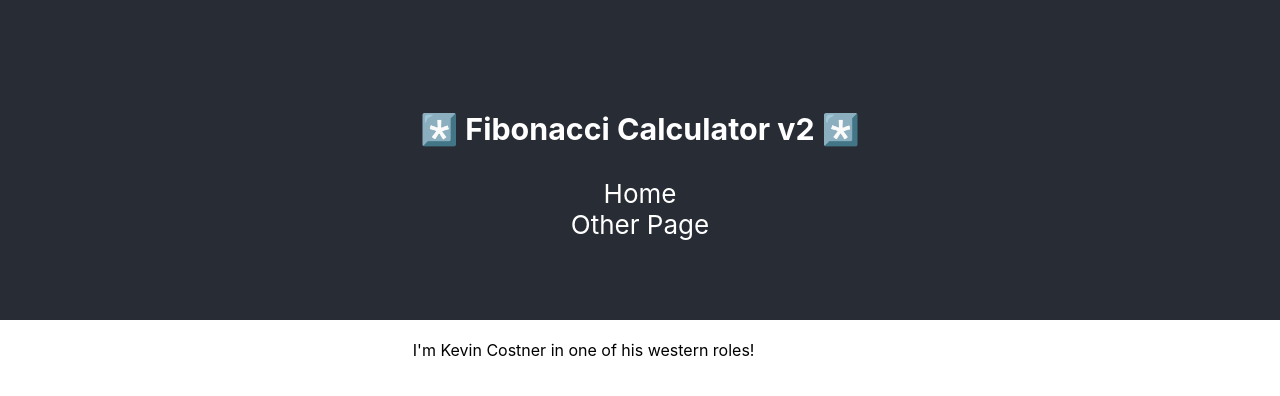
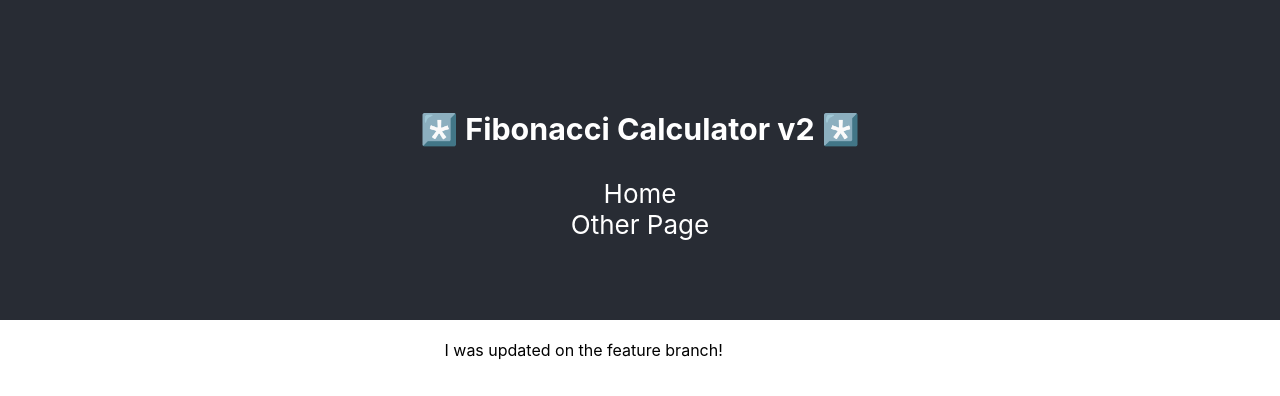
Before and after one commit to jrrlokken/multi-k8s, a React (Create React App) app in the folder client/: page /otherpage in a window 1280 px wide. Shown: the top 396 px of the page. Built offline with nearby package versions, Linux system fonts and the light colour scheme.

Commit message:
Update text on otherpage

```diff
--- a/client/src/OtherPage.js
+++ b/client/src/OtherPage.js
@@ -3,7 +3,7 @@ import { Link } from "react-router-dom";
 const OtherPage = () => {
   return (
     <div>
-      I'm Kevin Costner in one of his western roles!
+      I was updated on the feature branch!
       <Link to="/">Go Back Home</Link>
     </div>
   );
```
